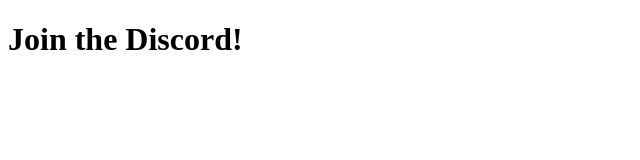
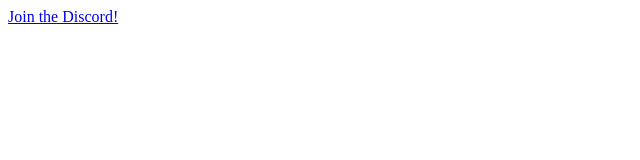
Before and after one commit to Xfinaty/xfinaty.github.io, a plain HTML site: page index.html in a window 1280 px wide. Shown: the whole page, without its empty margins (0-640 px from the left). Drawn offline with Linux system fonts and the light colour scheme.

Commit message:
Update index.html

```diff
--- a/index.html
+++ b/index.html
@@ -6,7 +6,7 @@
 </head>
 
 <body>
-<h1 href="https://discord.gg/smFKEkTvYM">Join the Discord!</h1>
+<a href="https://discord.gg/smFKEkTvYM">Join the Discord!</a>
 </body>
 
 </html>
```
